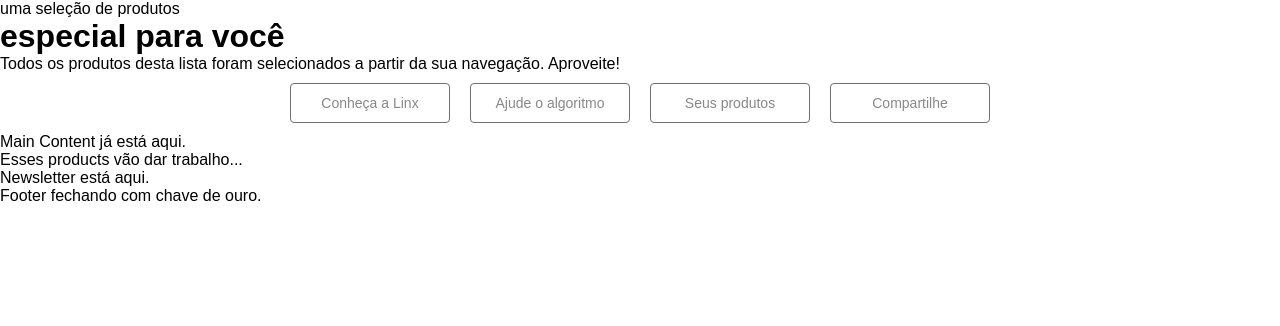
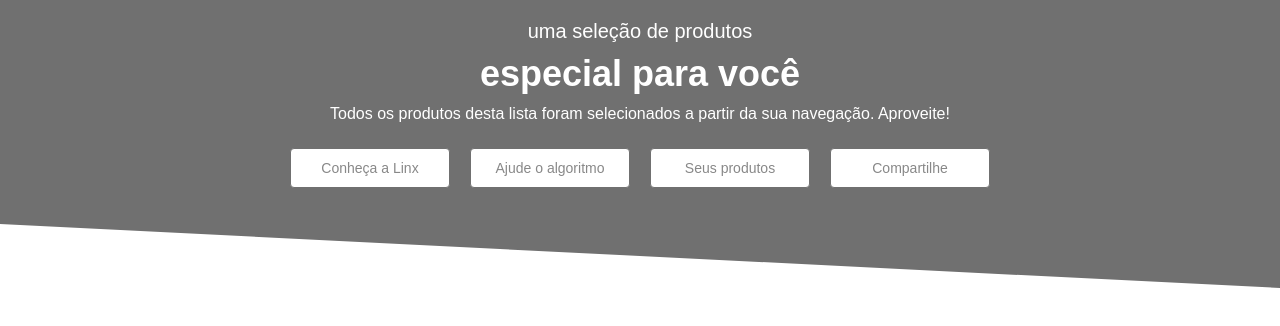
Before and after one commit to juliazib/linx-impulse-landing-page, a React (Vite) app: page / in a window 1280 px wide. Shown: the top 326 px of the page. Built offline with nearby package versions, Linux system fonts and the light colour scheme.

Commit message:
:sparkles: adicionei o componente Header

```diff
--- a/src/components/Header/Header.jsx
+++ b/src/components/Header/Header.jsx
@@ -5,9 +5,9 @@ import { Navigation } from '../Navigation/Navigation.jsx'
 export const Header = () => {
     return (
         <div className={s.Header}>
-            <p>
+            <h3>
                 uma seleção de produtos
-            </p>
+            </h3>
             <h1>
                 especial para você
             </h1>
--- a/src/components/Header/Header.module.css
+++ b/src/components/Header/Header.module.css
@@ -1,3 +1,28 @@
-.headerDiv {
+.Header {
+    padding-top: 15px;
+    height: 320px;
+    display: flex;
+    flex-direction: column;
+    align-items: center;
+    clip-path: polygon(0 0, 100% 0, 100% 90%, 0 70%);
     background-color: #707070;
 }
+
+.Header h3, p, h1 {
+    color: #FFFFFF;
+    margin: 5px;
+}
+
+.Header h3 {
+    font-size: 20px;
+    font-weight: 400;
+}
+
+.Header h1 {
+    font-size: 36px;
+}
+
+.Header p {
+    font-size: 16px;
+    margin-bottom: 15px;
+}
```
